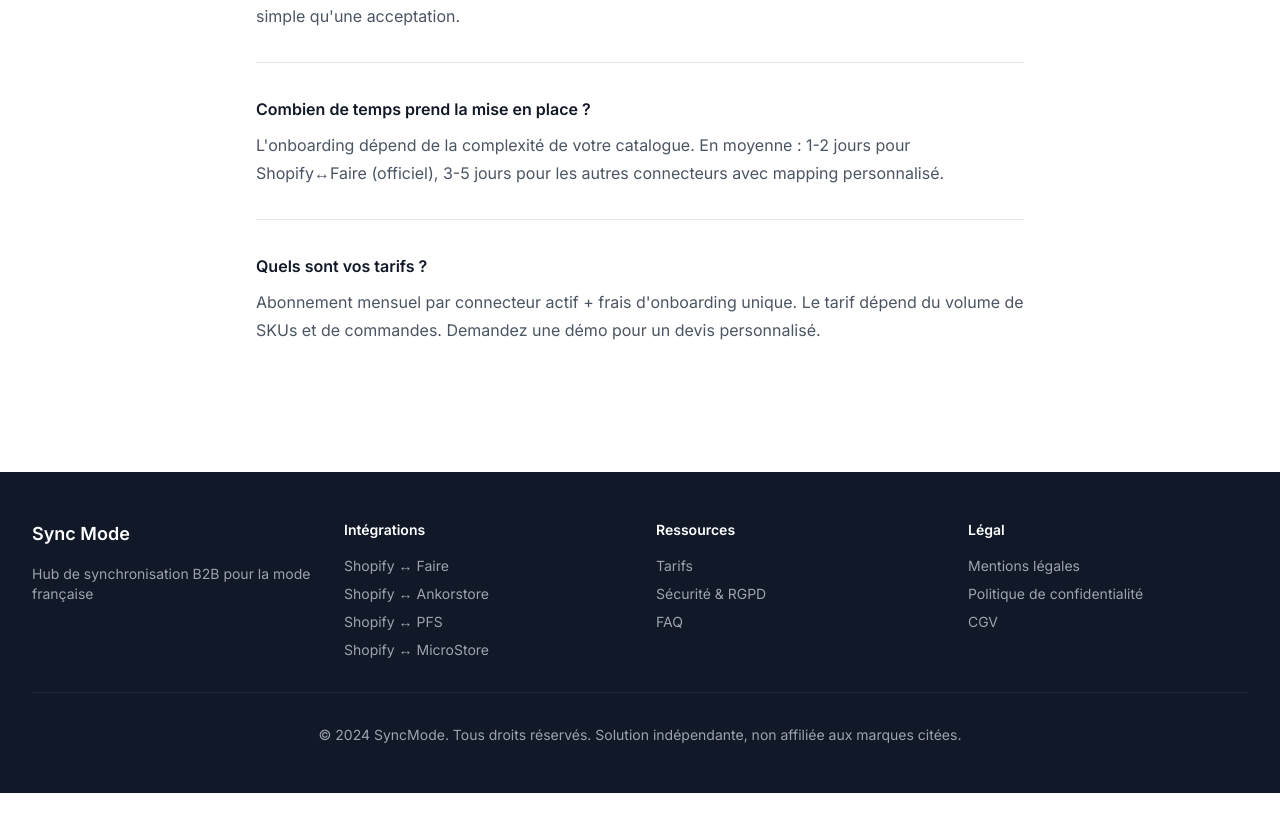
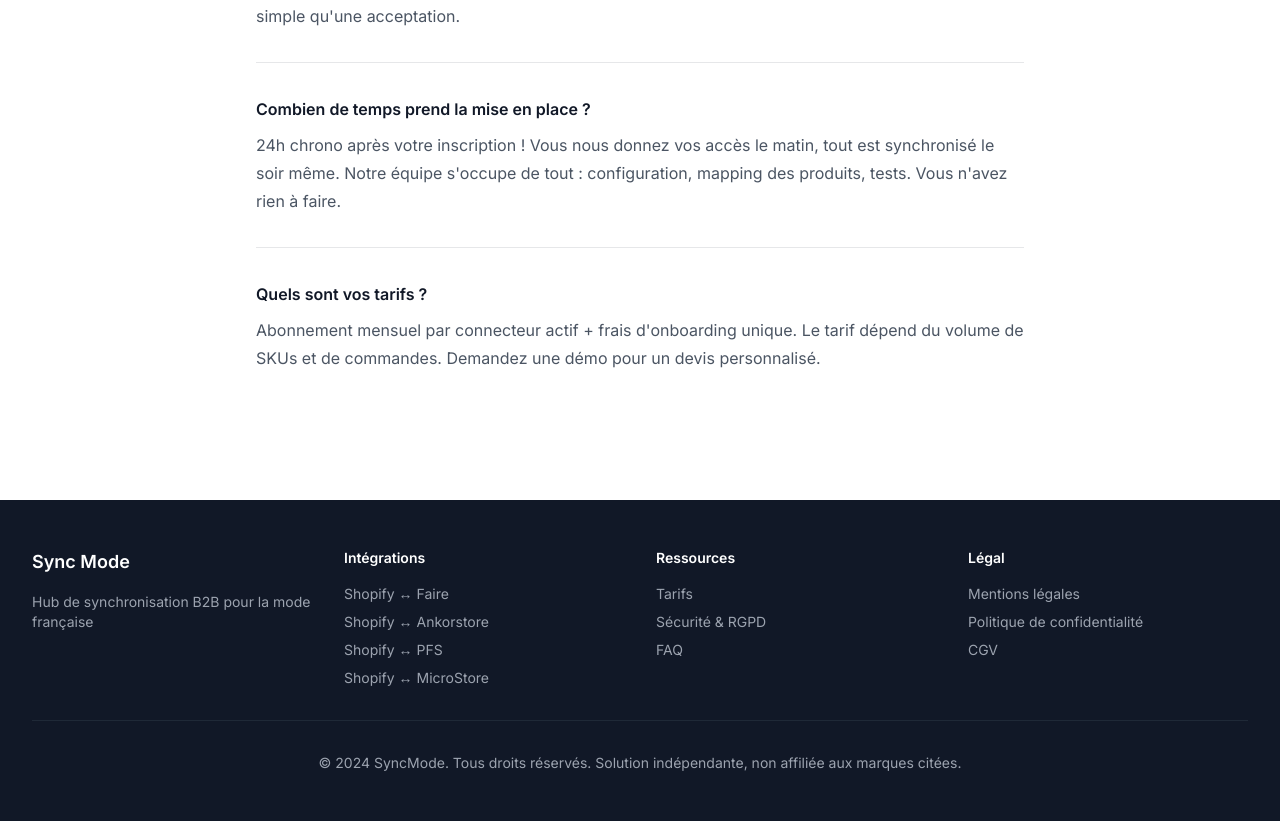
Before and after one commit to fred1433/sync-b2b-mode, a Next.js app: page / in a window 1280 px wide. Shown: the part 5827-6648 px from the top of the page. Before the commit the page ends 6620 px from the top, so only its background shows below. Built offline with nearby package versions, Linux system fonts and the light colour scheme; no server answers.

Commit message:
Update FAQ: Installation en 24h garantie
- Message plus convaincant : 24h chrono
- 'Vous donnez les accès le matin, c'est prêt le soir'
- Insiste sur le fait qu'ils n'ont rien à faire

```diff
--- a/components/FAQ.tsx
+++ b/components/FAQ.tsx
@@ -25,7 +25,7 @@
   },
   {
     question: "Combien de temps prend la mise en place ?",
-    answer: "L'onboarding dépend de la complexité de votre catalogue. En moyenne : 1-2 jours pour Shopify↔Faire (officiel), 3-5 jours pour les autres connecteurs avec mapping personnalisé.",
+    answer: "24h chrono après votre inscription ! Vous nous donnez vos accès le matin, tout est synchronisé le soir même. Notre équipe s'occupe de tout : configuration, mapping des produits, tests. Vous n'avez rien à faire.",
   },
   {
     question: "Quels sont vos tarifs ?",
```
